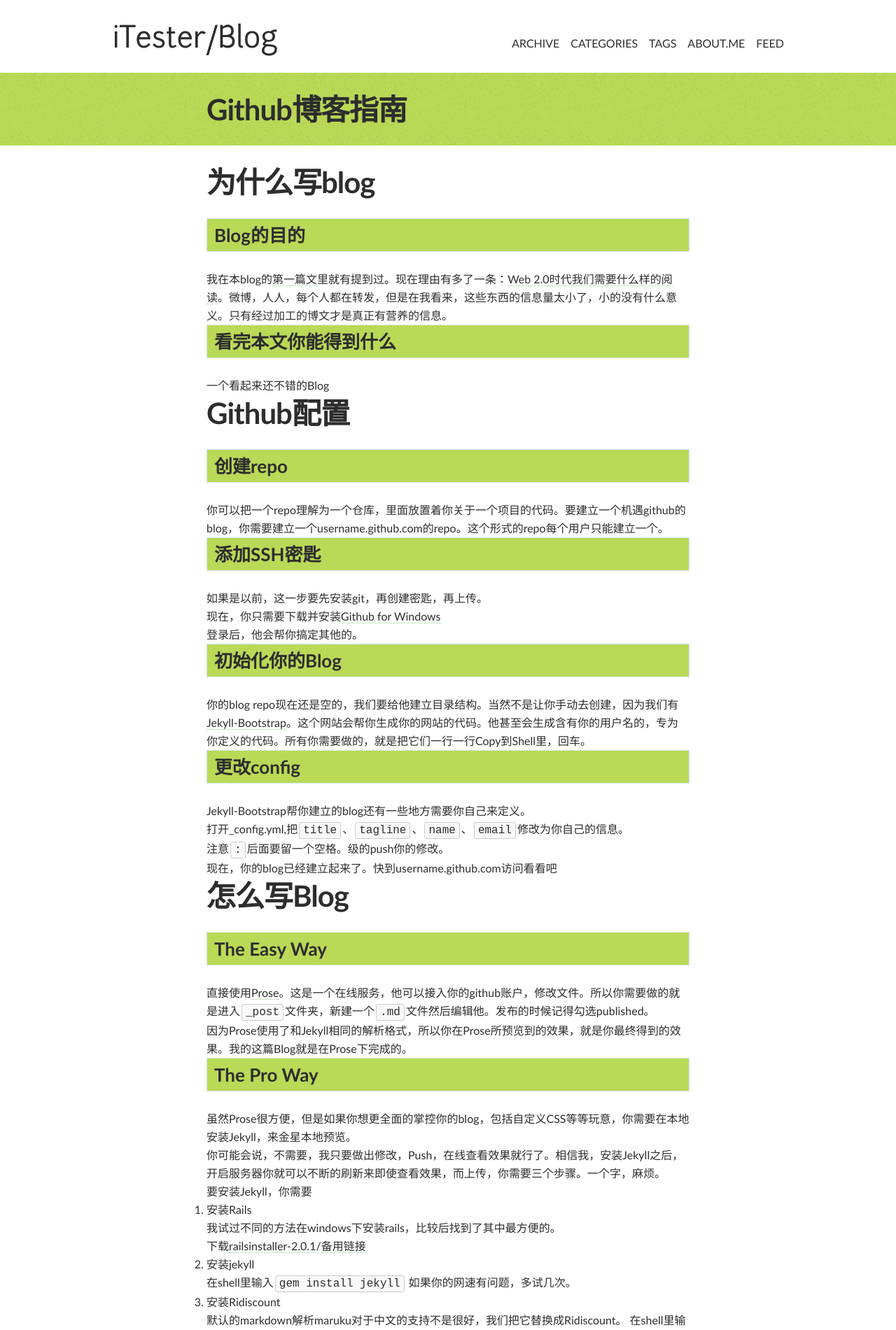
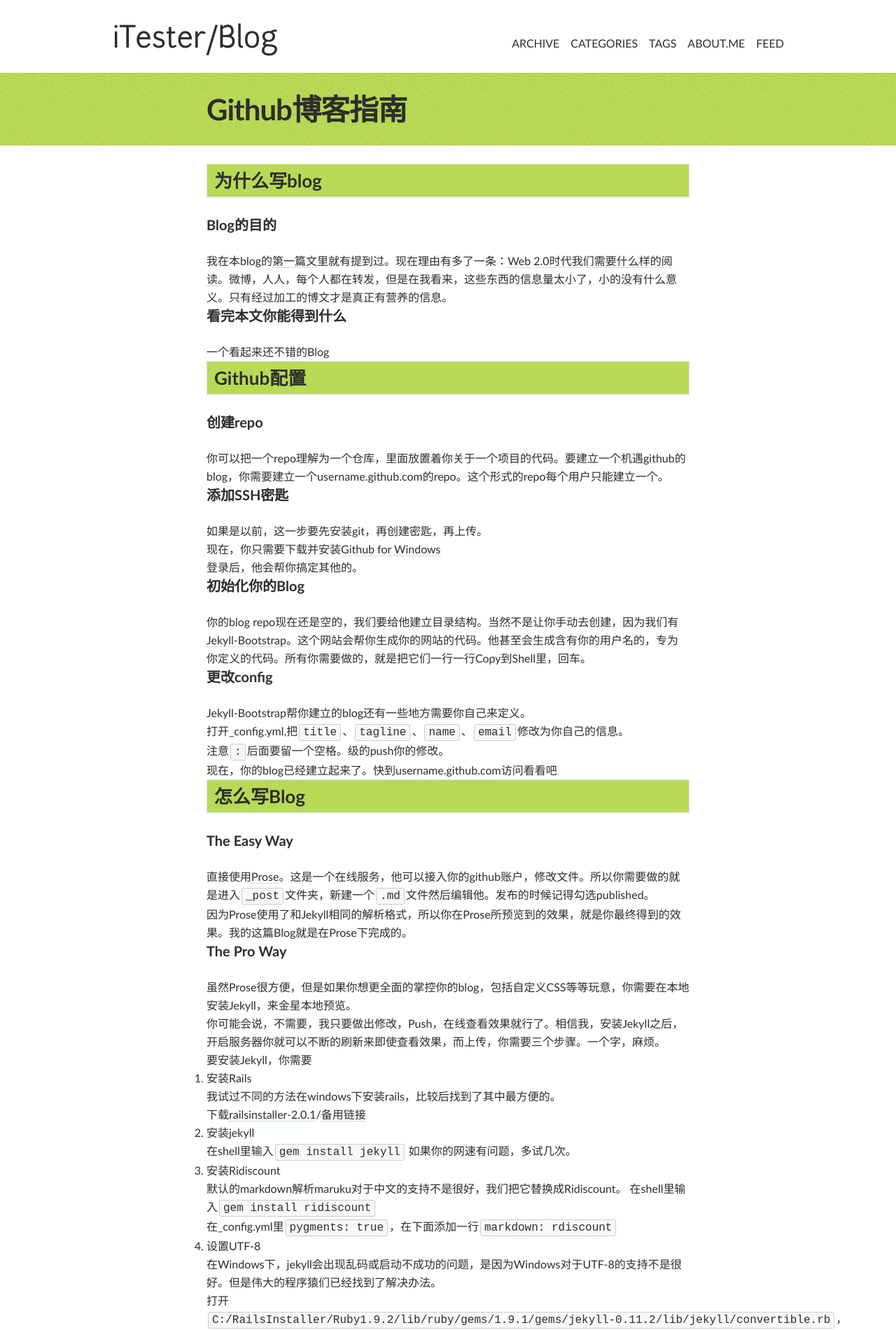
Before and after one commit to sunfanwu/itester.github.com, a Jekyll site: the page built from _posts/2012-07-12-blog-with-github.md, in a window 1280 px wide. Shown: the top 1901 px of the page at 70% size. Built offline with Jekyll 4.4.1, drawn with Linux system fonts in a browser that asks for light colours; Markdown is read by kramdown in place of the engine named in the settings; comment, search, counter and statistics services are not loaded.

```diff
--- a/_posts/2012-07-12-blog-with-github.md
+++ b/_posts/2012-07-12-blog-with-github.md
@@ -6,23 +6,23 @@ category: "指南"
 tags: [Github, 指南, Jekyll]
 published: true
 ---
-##为什么写blog
+###为什么写blog
 
-###Blog的目的
+####Blog的目的
 
 我在本blog的[第一篇文](http://itester.me/hello-world/)里就有提到过。现在理由有多了一条：[Web 2.0时代我们需要什么样的阅读](http://www.williamlong.info/archives/3135.html)。微博，人人，每个人都在转发，但是在我看来，这些东西的信息量太小了，小的没有什么意义。只有经过加工的博文才是真正有营养的信息。
 
-###看完本文你能得到什么
+####看完本文你能得到什么
 
 一个看起来还不错的Blog
 
-##Github配置
+###Github配置
 
-###创建repo
+####创建repo
 
 你可以把一个repo理解为一个仓库，里面放置着你关于一个项目的代码。要建立一个机遇github的blog，你需要建立一个username.github.com的repo。这个形式的repo每个用户只能建立一个。
 
-###添加SSH密匙
+####添加SSH密匙
 
 如果是以前，这一步要先安装git，再创建密匙，再上传。
 
@@ -30,11 +30,11 @@ published: true
 
 登录后，他会帮你搞定其他的。
 
-###初始化你的Blog
+####初始化你的Blog
 
 你的blog repo现在还是空的，我们要给他建立目录结构。当然不是让你手动去创建，因为我们有[Jekyll-Bootstrap](http://jekyllbootstrap.com/)。这个网站会帮你生成你的网站的代码。他甚至会生成含有你的用户名的，专为你定义的代码。所有你需要做的，就是把它们一行一行Copy到Shell里，回车。
 
-###更改config
+####更改config
 
 Jekyll-Bootstrap帮你建立的blog还有一些地方需要你自己来定义。
 
@@ -44,15 +44,15 @@ Jekyll-Bootstrap帮你建立的blog还有一些地方需要你自己来定义。
 
 现在，你的blog已经建立起来了。快到username.github.com访问看看吧
 
-##怎么写Blog
+###怎么写Blog
 
-###The Easy Way
+####The Easy Way
 
 直接使用[Prose](http://prose.io)。这是一个在线服务，他可以接入你的github账户，修改文件。所以你需要做的就是进入`_post`文件夹，新建一个`.md`文件然后编辑他。发布的时候记得勾选published。
 
 因为Prose使用了和Jekyll相同的解析格式，所以你在Prose所预览到的效果，就是你最终得到的效果。我的这篇Blog就是在Prose下完成的。
 
-###The Pro Way
+####The Pro Way
 
 虽然Prose很方便，但是如果你想更全面的掌控你的blog，包括自定义CSS等等玩意，你需要在本地安装Jekyll，来金星本地预览。
 
@@ -88,7 +88,7 @@ Jekyll-Bootstrap帮你建立的blog还有一些地方需要你自己来定义。
 
 如果你没有成功，或遇到了其他问题，可以试着在[Jekyll 本地调试之若干问题](http://chxt6896.github.com/blog/2012/02/13/blog-jekyll-native.html)中看看有没有你的情况。
 
-##Todo
+###Todo
 
 - 绑定独立域名
 
@@ -96,7 +96,7 @@ Jekyll-Bootstrap帮你建立的blog还有一些地方需要你自己来定义。
 
 - 更多细节
 
-##参考文章
+###参考文章
 
 如果你想了解更多Github以及Jekyll，可以看一下一下文章
 
```
